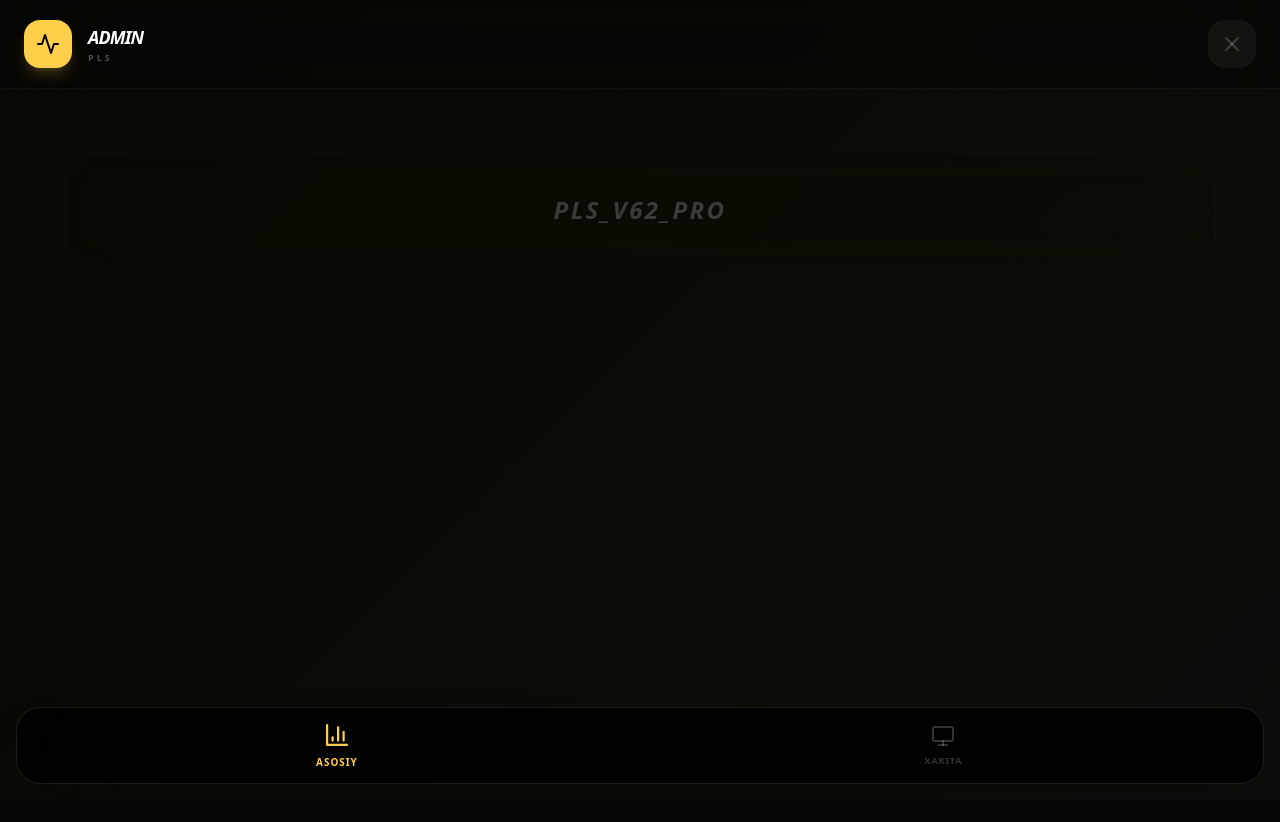
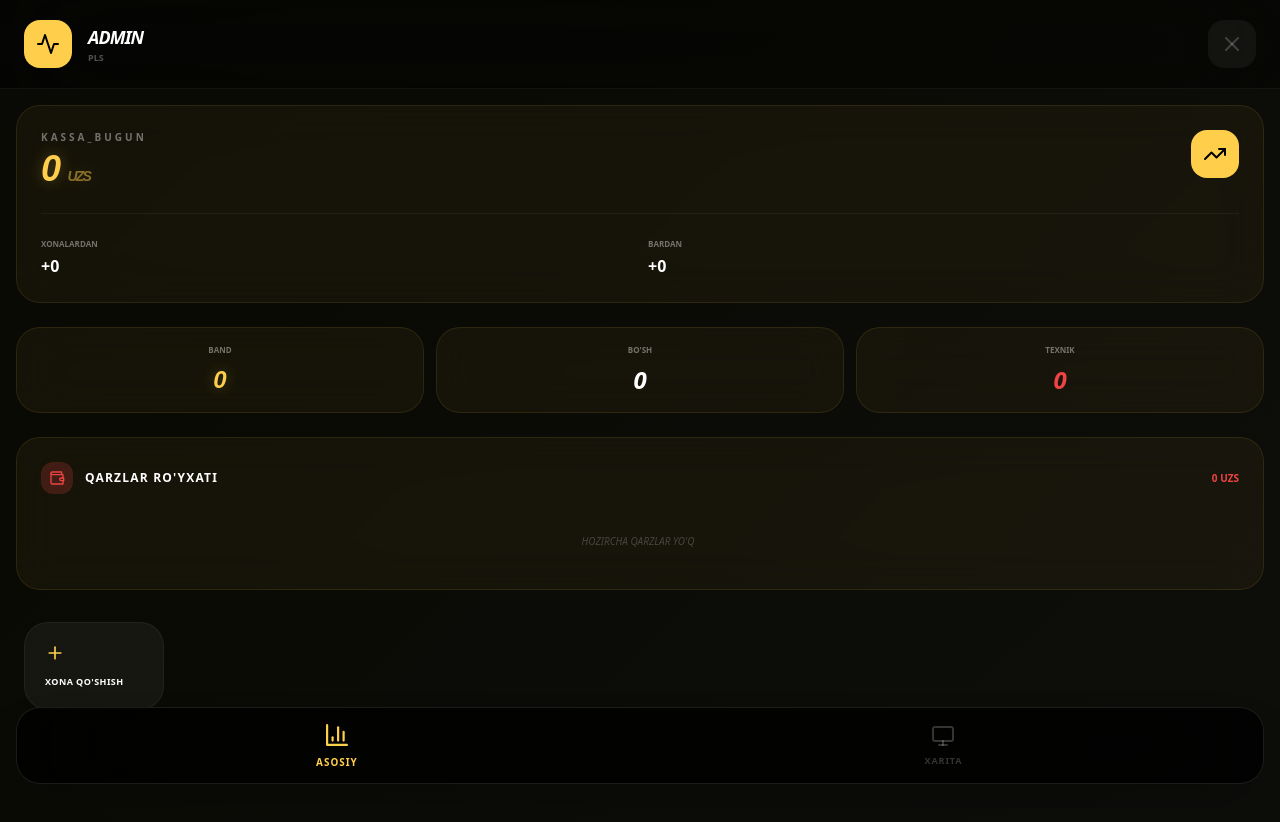
Before and after one commit to bespobobo-ctrl/PLS, a React (Vite) app: page / in a window 1280 px wide. Both pictures are taken after a click on the button "KIRISH". Shown: the top 822 px of the page. Before the commit the page ends 800 px from the top, so only its background shows below. Built offline with nearby package versions, Linux system fonts and the light colour scheme.

Commit message:
feat: living Dashboard with real-time stats and revenue v63

```diff
--- a/src/App.jsx
+++ b/src/App.jsx
@@ -5,7 +5,7 @@ import {
     Monitor, ArrowRight, Lock, Unlock, Clock, CreditCard, Users,
     BarChart3, ShoppingCart, Database, Zap, PieChart, AlertTriangle,
     Package, TrendingUp, History, UserCheck, ShieldCheck, Briefcase, Phone, UserPlus, Key, Edit3, Calendar, Play, Square, UserMinus,
-    PauseCircle, Coffee, CheckCircle2, ChevronDown, ChevronUp
+    PauseCircle, Coffee, CheckCircle2, ChevronDown, ChevronUp, Wallet, TrendingDown, ArrowUpRight
 } from 'lucide-react';
 
 const getInitialState = (key, defaultValue) => {
@@ -18,30 +18,25 @@ const getInitialState = (key, defaultValue) => {
 const App = () => {
     const [view, setView] = useState(getInitialState('view', 'login'));
     const [username, setUsername] = useState(getInitialState('username', ''));
-    const [password, setPassword] = useState('');
     const [activeTab, setActiveTab] = useState('asosiy');
+    const [rooms, setRooms] = useState(getInitialState('rooms', []));
+    const [clubAdmins, setClubAdmins] = useState(getInitialState('clubAdmins', []));
+    const [debts, setDebts] = useState(getInitialState('debts', []));
     const [inventory, setInventory] = useState(getInitialState('inventory', [
         { id: 1, name: 'PEPSI', price: 7000 }, { id: 2, name: 'LAYS', price: 12000 }, { id: 3, name: 'HOTDOG', price: 15000 }
     ]));
-    const [rooms, setRooms] = useState(getInitialState('rooms', []));
-    const [clubAdmins, setClubAdmins] = useState(getInitialState('clubAdmins', []));
-    const [debts, setDebts] = useState(getInitialState('debts', []));
-    const [hiddenMode, setHiddenMode] = useState(false);
     const [now, setNow] = useState(Date.now());
     const [expRooms, setExpRooms] = useState({});
 
-    // Checkout States
+    // Modals
     const [checkoutRoom, setCheckoutRoom] = useState(null);
     const [finalStats, setFinalStats] = useState(null);
     const [paidAmount, setPaidAmount] = useState('');
     const [debtUser, setDebtUser] = useState({ name: '', phone: '' });
-
-    // Modals
     const [showAddRoom, setShowAddRoom] = useState(false);
     const [selectedRoomForBar, setSelectedRoomForBar] = useState(null);
     const [editingRoom, setEditingRoom] = useState(null);
     const [newRoom, setNewRoom] = useState({ name: '', price: '' });
-    const longPressTimer = useRef(null);
 
     useEffect(() => {
         const timer = setInterval(() => setNow(Date.now()), 1000);
@@ -52,14 +47,24 @@ const App = () => {
         localStorage.setItem('rooms', JSON.stringify(rooms));
         localStorage.setItem('debts', JSON.stringify(debts));
         localStorage.setItem('view', JSON.stringify(view));
-        localStorage.setItem('username', JSON.stringify(username));
-    }, [rooms, debts, view, username]);
+    }, [rooms, debts, view]);
 
     const currentAdminData = useMemo(() => {
         return clubAdmins?.find(a => a?.login === username) || { name: 'ADMIN', club: 'PLS' };
     }, [clubAdmins, username]);
 
     const activeRooms = useMemo(() => (rooms || []).filter(r => r?.club === currentAdminData?.club), [rooms, currentAdminData]);
+
+    const stats = useMemo(() => {
+        const dailyRoom = activeRooms.reduce((acc, r) => acc + (r.dailyRevenue || 0), 0);
+        const dailyBar = activeRooms.reduce((acc, r) => acc + (r.barRevenue || 0), 0);
+        const totalDebt = debts.filter(d => d.club === currentAdminData.club).reduce((acc, d) => acc + d.amount, 0);
+        const busy = activeRooms.filter(r => r.isBusy).length;
+        const free = activeRooms.filter(r => !r.isBusy && !r.isSuspended).length;
+        const suspended = activeRooms.filter(r => r.isSuspended).length;
+
+        return { dailyTotal: dailyRoom + dailyBar, dailyRoom, dailyBar, totalDebt, busy, free, suspended, totalRooms: activeRooms.length };
+    }, [activeRooms, debts, currentAdminData.club]);
 
     const calculateSession = (room) => {
         if (!room?.startTime) return { time: '00:00:00', total: 0, items: [], itemsPrice: 0 };
@@ -68,12 +73,11 @@ const App = () => {
         const m = Math.floor((diff % 3600) / 60);
         const s = diff % 60;
         const timePrice = (diff / 3600) * Number(room.price || 0);
-        const items = room.items || [];
-        const itemsPrice = items.reduce((acc, i) => acc + (Number(i.price) * (i.quantity || 1)), 0);
+        const itemsPrice = (room.items || []).reduce((acc, i) => acc + (Number(i.price) * (i.quantity || 1)), 0);
         return {
             time: `${h.toString().padStart(2, '0')}:${m.toString().padStart(2, '0')}:${s.toString().padStart(2, '0')}`,
             total: Math.round(timePrice + itemsPrice),
-            items,
+            items: room.items || [],
             itemsPrice
         };
     };
@@ -89,55 +93,88 @@ const App = () => {
         setCheckoutRoom(null); setFinalStats(null); setPaidAmount(''); setDebtUser({ name: '', phone: '' });
     };
 
+    const renderClubAsosiy = () => (
+        <div className='p-4 space-y-6 pb-20'>
+            {/* Main Stats Card */}
+            <div className='relative overflow-hidden gold-glass !p-6 bg-gradient-to-br from-[#ffcf4b]/20 to-transparent border-[#ffcf4b]/30'>
+                <div className='flex justify-between items-start mb-6'>
+                    <div><p className='text-[10px] font-black opacity-40 uppercase tracking-[3px] mb-1'>KASSA_BUGUN</p><h2 className='text-4xl font-black italic gold-text tracking-tighter'>{stats.dailyTotal.toLocaleString()} <span className='text-sm italic opacity-50'>UZS</span></h2></div>
+                    <div className='w-12 h-12 rounded-2xl bg-[#ffcf4b] flex items-center justify-center text-black'><TrendingUp size={24} /></div>
+                </div>
+                <div className='grid grid-cols-2 gap-4 border-t border-white/5 pt-6'>
+                    <div><p className='text-[8px] opacity-40 font-bold uppercase mb-1'>XONALARDAN</p><p className='text-md font-black'>+{stats.dailyRoom.toLocaleString()}</p></div>
+                    <div><p className='text-[8px] opacity-40 font-bold uppercase mb-1'>BARDAN</p><p className='text-md font-black'>+{stats.dailyBar.toLocaleString()}</p></div>
+                </div>
+            </div>
+
+            {/* Room Status Grid */}
+            <div className='grid grid-cols-3 gap-3'>
+                <div className='gold-glass !p-4 border-white/5 text-center'><p className='text-[8px] opacity-40 font-bold uppercase mb-2'>BAND</p><p className='text-2xl font-black gold-text italic'>{stats.busy}</p></div>
+                <div className='gold-glass !p-4 border-white/5 text-center'><p className='text-[8px] opacity-40 font-bold uppercase mb-2'>BO'SH</p><p className='text-2xl font-black italic'>{stats.free}</p></div>
+                <div className='gold-glass !p-4 border-white/5 text-center'><p className='text-[8px] opacity-40 font-bold uppercase mb-2'>TEXNIK</p><p className='text-2xl font-black text-red-500 italic'>{stats.suspended}</p></div>
+            </div>
+
+            {/* Debt Overview */}
+            <div className='gold-glass !p-6 border-red-500/20 bg-red-500/5'>
+                <div className='flex justify-between items-center mb-6'>
+                    <div className='flex items-center gap-3'><div className='w-8 h-8 rounded-xl bg-red-500/20 flex items-center justify-center text-red-500'><Wallet size={16} /></div><h3 className='text-xs font-black uppercase tracking-widest'>QARZLAR RO'YXATI</h3></div>
+                    <div className='text-right'><p className='text-[10px] text-red-500 font-bold'>{stats.totalDebt.toLocaleString()} UZS</p></div>
+                </div>
+                <div className='space-y-3 max-h-[300px] overflow-y-auto pr-1'>
+                    {debts.filter(d => d.club === currentAdminData.club).length > 0 ? debts.filter(d => d.club === currentAdminData.club).map(debt => (
+                        <div key={debt.id} className='flex justify-between items-center p-4 bg-white/5 rounded-2xl border border-white/5'>
+                            <div><p className='text-[10px] font-black uppercase'>{debt.name}</p><p className='text-[8px] opacity-30'>{debt.date}</p></div>
+                            <p className='text-xs font-black text-red-500'>-{debt.amount.toLocaleString()}</p>
+                        </div>
+                    )) : <p className='text-[10px] opacity-20 italic text-center py-4 uppercase'>Hozircha qarzlar yo'q</p>}
+                </div>
+            </div>
+
+            {/* Quick Actions */}
+            <div className='p-2 flex gap-4 overflow-x-auto no-scrollbar'>
+                <button onClick={() => setActiveTab('xarita')} className='flex-shrink-0 bg-white/5 p-5 rounded-3xl border border-white/5 flex flex-col gap-3 min-w-[140px]'>
+                    <Plus size={20} className='text-[#ffcf4b]' />
+                    <span className='text-[9px] font-black uppercase tracking-wider'>Xona qo'shish</span>
+                </button>
+            </div>
+        </div>
+    );
+
     const renderClubXarita = () => (
-        <div className='p-3 space-y-4'>
+        <div className='p-4 space-y-4 font-sans'>
             <button onClick={() => { setEditingRoom(null); setShowAddRoom(true); }} className='btn-gold-minimal !py-5 bg-gradient-to-r from-[#ffcf4b] to-[#ffb14b] text-black border-none'><Plus size={18} /><span>YANGI XONA QO'SHISH</span></button>
             <div className='grid grid-cols-1 gap-4'>
                 {activeRooms?.map(room => {
                     const session = calculateSession(room);
                     const isExp = expRooms[room.id];
                     return (
-                        <div key={room.id} className={`gold-glass transition-all duration-300 ${room.isBusy ? ' ring-1 ring-[#ffcf4b]/20 bg-black/40' : room.isSuspended ? 'opacity-40 grayscale' : 'opacity-80'}`}>
-                            {/* Header Actions */}
+                        <div key={room.id} className={`gold-glass transition-all duration-300 ${room.isBusy ? ' ring-1 ring-[#ffcf4b]/20 bg-black/40' : room.isSuspended ? 'opacity-40' : 'opacity-80'}`}>
                             <div className='p-4 border-b border-white/5 flex justify-between items-center' onClick={() => room.isBusy && setExpRooms(p => ({ ...p, [room.id]: !isExp }))}>
                                 <div className='flex items-center gap-3'>
-                                    <div className={`w-3 h-3 rounded-full ${room.isBusy ? 'bg-[#ffcf4b] animate-pulse shadow-[0_0_10px_#ffcf4b]' : room.isSuspended ? 'bg-red-500' : 'bg-white/10'}`}></div>
-                                    <div><h3 className='text-2xl font-black italic uppercase italic tracking-tighter'>{room.name || 'PC'}</h3><p className='text-[8px] opacity-40 font-black uppercase tracking-widest'>{room.isBusy ? 'Hozir band' : room.isSuspended ? 'TO\'XTATILGAN' : 'Bo\'sh'}</p></div>
+                                    <div className={`w-3 h-3 rounded-full ${room.isBusy ? 'bg-[#ffcf4b] animate-pulse' : room.isSuspended ? 'bg-red-500' : 'bg-white/10'}`}></div>
+                                    <div><h3 className='text-2xl font-black italic uppercase italic tracking-tighter'>{room.name || 'PC'}</h3><p className='text-[8px] opacity-40 font-black uppercase tracking-widest'>{room.isBusy ? 'ACTIVE' : room.isSuspended ? 'SUSPENDED' : 'READY'}</p></div>
                                 </div>
                                 <div className='flex gap-1.5' onClick={e => e.stopPropagation()}>
                                     {room.isBusy && <button onClick={() => setExpRooms(p => ({ ...p, [room.id]: !isExp }))} className='p-2.5 bg-white/5 rounded-xl text-[#ffcf4b]'>{isExp ? <ChevronUp size={20} /> : <ChevronDown size={20} />}</button>}
-                                    <button onClick={() => setRooms(prev => prev.map(r => r.id === room.id ? { ...r, isSuspended: !r.isSuspended, isBusy: false } : r))} className={`p-2.5 rounded-xl transition-all ${room.isSuspended ? 'bg-red-500 text-white' : 'bg-white/5 text-white/30'}`}><PauseCircle size={18} /></button>
+                                    <button onClick={() => setRooms(prev => prev.map(r => r.id === room.id ? { ...r, isSuspended: !r.isSuspended, isBusy: false } : r))} className={`p-2.5 rounded-xl transition-all ${room.isSuspended ? 'bg-red-500 text-white shadow-lg shadow-red-500/20' : 'bg-white/5 text-white/30'}`}><PauseCircle size={18} /></button>
                                     <button onClick={() => { setEditingRoom(room); setShowAddRoom(true); }} className='p-2.5 bg-white/5 rounded-xl text-white/30'><Edit3 size={18} /></button>
-                                    <button onClick={() => setRooms(prev => prev.filter(r => r.id !== room.id))} className='p-2.5 bg-white/5 rounded-xl text-red-500/30'><Trash2 size={18} /></button>
+                                    <button onClick={() => { if (window.confirm('O\'chirmoqchimisiz?')) setRooms(prev => prev.filter(r => r.id !== room.id)) }} className='p-2.5 bg-white/5 rounded-xl text-red-500/30'><Trash2 size={18} /></button>
                                 </div>
                             </div>
-
                             {room.isBusy && (
                                 <div className={`p-4 bg-[#ffcf4b]/5 transition-all ${isExp ? 'space-y-4' : 'flex justify-between items-center'}`}>
-                                    <div className='flex flex-col'>
-                                        <p className='text-[8px] font-black opacity-30 uppercase mb-0.5 tracking-wider'>VAQT</p>
-                                        <p className={`${isExp ? 'text-4xl' : 'text-xl'} font-black tabular-nums gold-text italic tracking-tighter`}>{session.time}</p>
-                                    </div>
-                                    <div className={`flex flex-col ${isExp ? '' : 'text-right'}`}>
-                                        <p className='text-[8px] font-black opacity-30 uppercase mb-0.5 tracking-wider'>SUMMA</p>
-                                        <p className={`${isExp ? 'text-2xl' : 'text-lg'} font-black tabular-nums`}>{session.total.toLocaleString()} <span className='text-[8px] opacity-30'>UZS</span></p>
-                                    </div>
+                                    <div className='flex flex-col'><p className='text-[8px] font-black opacity-30 uppercase tracking-wider'>VAQT</p><p className={`${isExp ? 'text-4xl' : 'text-xl'} font-black tabular-nums gold-text italic`}>{session.time}</p></div>
+                                    <div className={`flex flex-col ${isExp ? '' : 'text-right'}`}><p className='text-[8px] font-black opacity-30 uppercase tracking-wider'>SUMMA</p><p className={`${isExp ? 'text-2xl' : 'text-lg'} font-black tabular-nums`}>{session.total.toLocaleString()} <span className='text-[8px] opacity-30'>UZS</span></p></div>
                                     {isExp && (
-                                        <motion.div initial={{ opacity: 0 }} animate={{ opacity: 1 }} className='pt-6 border-t border-white/5 space-y-5'>
-                                            <div className='flex justify-between items-center'><p className='text-[9px] font-black opacity-40 uppercase'>BAR DAN QO'SHISH</p><button onClick={() => setSelectedRoomForBar(room)} className='bg-[#ffcf4b] text-black px-4 py-1.5 rounded-full text-[9px] font-black uppercase shadow-lg shadow-[#ffcf4b]/20 active:scale-95 transition-all'>+ MAHSULOT</button></div>
+                                        <div className='pt-6 border-t border-white/5 space-y-5'>
+                                            <div className='flex justify-between items-center'><p className='text-[9px] font-black opacity-40 uppercase'>BAR XIZMATI</p><button onClick={() => setSelectedRoomForBar(room)} className='bg-[#ffcf4b] text-black px-4 py-1.5 rounded-full text-[9px] font-black uppercase'>+ BAR</button></div>
                                             <div className='flex flex-wrap gap-1.5'>{session.items.map((i, idx) => (<div key={idx} className='text-[8px] font-black uppercase bg-white/10 px-3 py-2 rounded-xl border border-white/5'>{i.name} x{i.quantity}</div>))}</div>
-                                            <button onClick={() => { setFinalStats(session); setCheckoutRoom(room); }} className='w-full py-5 bg-red-500 rounded-[1.5rem] text-white font-black uppercase italic text-xs shadow-2xl shadow-red-500/30 active:scale-95 transition-all'>STOP VA HISOBLASH</button>
-                                        </motion.div>
+                                            <button onClick={() => { setFinalStats(session); setCheckoutRoom(room); }} className='w-full py-5 bg-red-500 rounded-[1.5rem] text-white font-black uppercase italic text-xs shadow-2xl active:scale-95 transition-all'>STOP VS CHECKOUT</button>
+                                        </div>
                                     )}
                                 </div>
                             )}
-
-                            {!room.isBusy && !room.isSuspended && (
-                                <div className='px-4 pb-4 pt-2'><button onClick={() => setRooms(p => p.map(r => r.id === room.id ? { ...r, isBusy: true, startTime: Date.now(), items: [] } : r))} className='w-full py-4 bg-white/5 rounded-2xl text-white font-black uppercase text-xs border border-white/10'>START SESSION <Play size={14} className='inline ml-1.5' /></button></div>
-                            )}
-                            {room.isSuspended && (
-                                <div className='p-4 text-center'><p className='text-[9px] font-black text-red-500 uppercase tracking-[4px] opacity-50 italic'>TEXNIK REJIMDA</p></div>
-                            )}
+                            {!room.isBusy && !room.isSuspended && (<div className='px-4 pb-4 pt-2'><button onClick={() => setRooms(p => p.map(r => r.id === room.id ? { ...r, isBusy: true, startTime: Date.now(), items: [] } : r))} className='w-full py-4 bg-white/5 rounded-2xl text-white font-black uppercase text-xs border border-white/10'>START SESSION</button></div>)}
                         </div>
                     );
                 })}
@@ -150,21 +187,20 @@ const App = () => {
             <AnimatePresence mode='wait'>
                 {view === 'login' ? (
                     <div className='flex flex-col items-center justify-center min-h-screen p-10'>
-                        <div onPointerDown={() => { longPressTimer.current = setTimeout(() => setHiddenMode(true), 2000); }} onPointerUp={() => clearTimeout(longPressTimer.current)} className={`w-20 h-20 rounded-[2rem] flex items-center justify-center mb-12 shadow-2xl transition-all duration-700 ${hiddenMode ? 'bg-red-500 shadow-red-500/50 scale-110' : 'bg-[#ffcf4b] shadow-[#ffcf4b]/20'}`}><Lock size={32} className='text-black' /></div>
-                        <h1 className='text-5xl font-black italic tracking-tighter mb-12 uppercase italic'>PLS</h1>
+                        <div className='w-20 h-20 rounded-[2rem] bg-[#ffcf4b] flex items-center justify-center mb-12'><Lock size={32} className='text-black' /></div>
+                        <h1 className='text-5xl font-black italic mb-12 uppercase italic'>PLS</h1>
                         <div className='w-full max-w-[300px] space-y-4'>
                             <input type="text" placeholder="LOGIN" className='input-luxury-small h-16' value={username} onChange={(e) => setUsername(e.target.value)} />
-                            <input type="password" placeholder="PASSWORD" className='input-luxury-small h-16' value={password} onChange={(e) => setPassword(e.target.value)} />
                             <button onClick={() => setView('clubDashboard')} className='btn-gold-minimal mt-8 py-5 !rounded-[1.5rem] text-lg font-black'>KIRISH</button>
                         </div>
                     </div>
                 ) : (
                     <motion.div initial={{ opacity: 0 }} animate={{ opacity: 1 }}>
                         <div className='px-6 py-5 flex justify-between items-center bg-black/40 backdrop-blur-3xl border-b border-white/5 sticky top-0 z-50'>
-                            <div className='flex items-center gap-4'><div className='w-12 h-12 rounded-2xl bg-[#ffcf4b] flex items-center justify-center shadow-lg shadow-[#ffcf4b]/20'><Activity size={24} className='text-black' /></div><div><h2 className='text-lg font-black italic tracking-tighter uppercase'>{currentAdminData?.name}</h2><p className='text-[9px] font-black opacity-30 uppercase tracking-[3px]'>{currentAdminData?.club}</p></div></div>
+                            <div className='flex items-center gap-4'><div className='w-12 h-12 rounded-2xl bg-[#ffcf4b] flex items-center justify-center'><Activity size={24} className='text-black' /></div><div><h2 className='text-lg font-black italic uppercase tracking-tighter'>{currentAdminData?.name}</h2><p className='text-[9px] font-black opacity-30 uppercase'>{currentAdminData?.club}</p></div></div>
                             <button onClick={() => setView('login')} className='w-12 h-12 rounded-2xl bg-white/5 flex items-center justify-center text-white/20'><X size={24} /></button>
                         </div>
-                        <main>{activeTab === 'asosiy' ? <div className='p-16 text-center'><div className='gold-glass p-10 opacity-20 italic font-black text-2xl uppercase tracking-widest border-white/10'>PLS_V62_PRO</div></div> : renderClubXarita()}</main>
+                        <main>{activeTab === 'asosiy' ? renderClubAsosiy() : renderClubXarita()}</main>
                     </motion.div>
                 )}
             </AnimatePresence>
@@ -181,27 +217,21 @@ const App = () => {
             <AnimatePresence>
                 {checkoutRoom && finalStats && (
                     <div className='modal-overlay'><motion.div initial={{ scale: 0.9 }} animate={{ scale: 1 }} className='modal-content !p-8 border border-white/5'>
-                        <h2 className='text-2xl font-black italic gold-text text-center mb-10 tracking-widest mb-12'>HISOBLASH</h2>
-                        <div className='gold-glass p-8 text-center mb-8 bg-[#ffcf4b]/5 border-[#ffcf4b]/20'>
-                            <p className='text-[10px] opacity-40 uppercase font-black tracking-[4px] mb-2'>JAMI TO'LOV</p>
-                            <p className='text-5xl font-black italic tracking-tighter tabular-nums'>{finalStats.total.toLocaleString()} <span className='text-lg'>UZS</span></p>
-                        </div>
+                        <h2 className='text-2xl font-black italic gold-text text-center mb-10 tracking-widest uppercase'>CHECKOUT</h2>
+                        <div className='gold-glass p-8 text-center mb-10 bg-[#ffcf4b]/5 border-[#ffcf4b]/20'><p className='text-[10px] opacity-40 uppercase font-black tracking-[4px] mb-2'>JAMI TO'LOV</p><p className='text-5xl font-black italic tracking-tighter tabular-nums'>{finalStats.total.toLocaleString()} <span className='text-lg'>UZS</span></p></div>
                         <div className='space-y-4'>
                             <input type="number" placeholder="OLINGAN PUL" className='input-luxury-small h-20 text-3xl font-black text-center' value={paidAmount} onChange={(e) => setPaidAmount(e.target.value)} />
                             {finalStats.total - (Number(paidAmount) || 0) > 0 && Number(paidAmount) > 0 && (
                                 <motion.div initial={{ height: 0, opacity: 0 }} animate={{ height: 'auto', opacity: 1 }} className='space-y-4 p-6 bg-red-500/10 rounded-3xl border border-red-500/20'>
-                                    <p className='text-[10px] text-red-500 font-black uppercase tracking-widest text-center mb-2'>QARZ MA'LUMOTLARI</p>
                                     <input type="text" placeholder="MIJOZ ISMI" className='input-luxury-small !bg-black/60 h-14' value={debtUser.name} onChange={(e) => setDebtUser({ ...debtUser, name: e.target.value })} />
                                     <input type="text" placeholder="TEL RAQAMI" className='input-luxury-small !bg-black/60 h-14' value={debtUser.phone} onChange={(e) => setDebtUser({ ...debtUser, phone: e.target.value })} />
-                                    <div className='flex justify-between px-2 pt-2'><span className='text-[10px] opacity-40 font-black'>QO'SHILYOTGAN QARZ:</span><span className='text-xs text-red-500 font-black'>{(finalStats.total - Number(paidAmount)).toLocaleString()} UZS</span></div>
                                 </motion.div>
                             )}
-                            <button onClick={confirmCheckout} className='btn-gold-minimal !py-6 !rounded-[2rem] text-xl font-black'>TO'LOVNI TASDIQLASH</button>
+                            <button onClick={confirmCheckout} className='btn-gold-minimal !py-6 !rounded-[2rem] text-xl font-black'>TASDIQLASH</button>
                             <button onClick={() => { setCheckoutRoom(null); setFinalStats(null); }} className='w-full py-4 text-[10px] opacity-20 font-black uppercase tracking-widest'>YOPISH</button>
                         </div>
                     </motion.div></div>
                 )}
-
                 {selectedRoomForBar && (
                     <div className='modal-overlay'><motion.div initial={{ opacity: 0, y: 50 }} animate={{ opacity: 1, y: 0 }} className='modal-content !max-w-md'>
                         <div className='flex justify-between items-center mb-10'><h2 className='text-2xl font-black italic gold-text tracking-tighter'>BARDAN TANLASH</h2><button onClick={() => setSelectedRoomForBar(null)} className='p-3 bg-white/5 rounded-full'><X size={24} /></button></div>
@@ -218,7 +248,6 @@ const App = () => {
                         </div>
                     </motion.div></div>
                 )}
-
                 {showAddRoom && (
                     <div className='modal-overlay'><motion.div initial={{ y: 50 }} animate={{ y: 0 }} className='modal-content'>
                         <h2 className='text-2xl font-black italic gold-text mb-12 uppercase tracking-tighter text-center'>XONA_SOZLAMALARI</h2>
```
Also changed, not shown: 1 other file (tests, documents, lock files or other folders).
